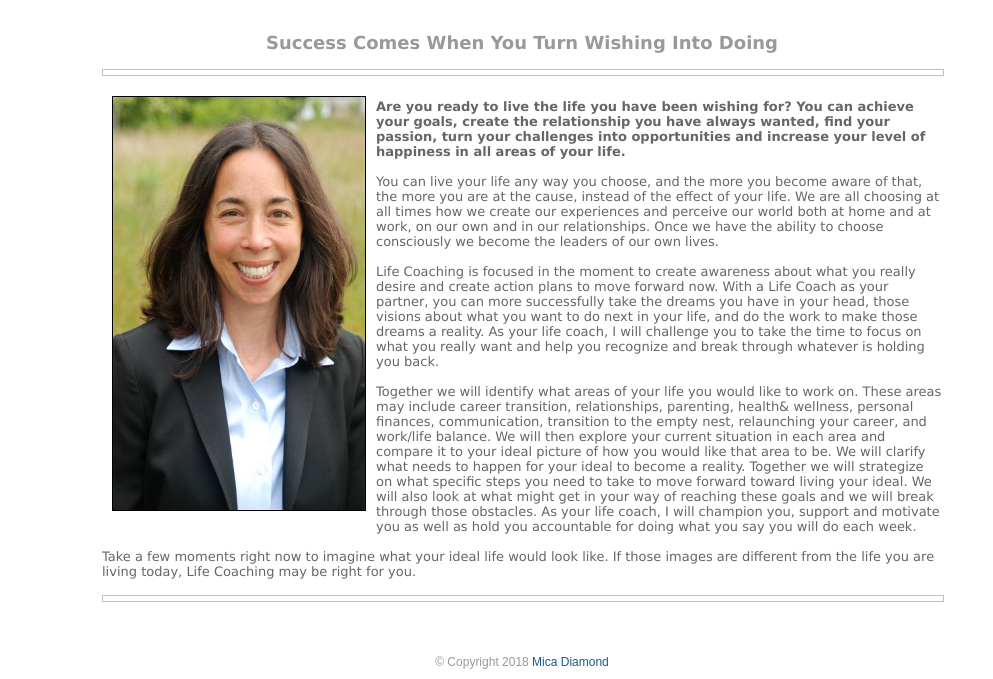
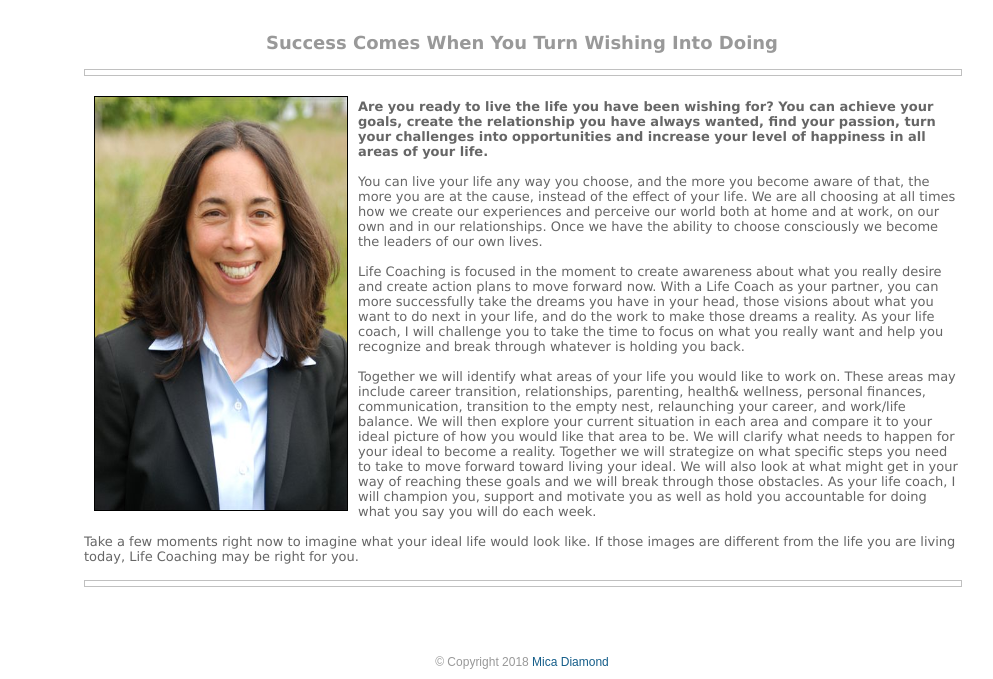
Before and after one commit to dcdspace/micadiamond, a plain HTML site: page index.html in a window 1280 px wide. Shown: the part 121-800 px from the top of the page, without its empty margins (118-1111 px from the left). Drawn offline with nearby package versions, Linux system fonts and the light colour scheme; a script that the page names is missing.

Commit message:
resizing

```diff
--- a/index.html
+++ b/index.html
@@ -21,7 +21,7 @@
 
     <script language="JavaScript" type="text/javascript" src="javascripts.js"></script>
     <script language="JavaScript" type="text/javascript" src="Back%20Up%20Pages/pop-closeup.js"></script>
-    <meta name="viewport" content="width=device-width, initial-scale=1, shrink-to-fit=no">
+    <meta name="viewport" content="width=device-width, initial-scale=0.97, user-scalable=no">
 </head>
 
 <BODY BGCOLOR="#FFFFFF" TEXT="#000000" leftmargin="0" rightmargin="0" topmargin="0" bottommargin="0" marginheight="0"
@@ -133,7 +133,7 @@
 
 
                 <!-- TEXT TABLE -->
-                <TABLE cellpadding="0" cellspacing="25" border="0" width="70%">
+                <TABLE cellpadding="0" cellspacing="25" border="0" width="73%">
                     <tr>
                         <td valign="top" class="bordering">
 
```
